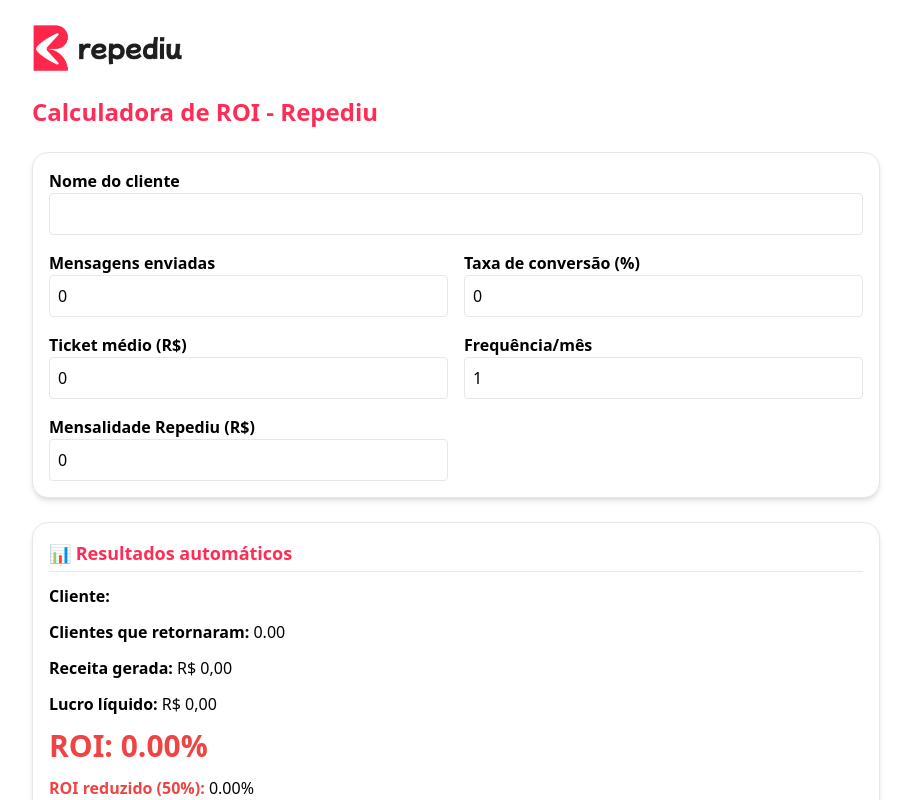
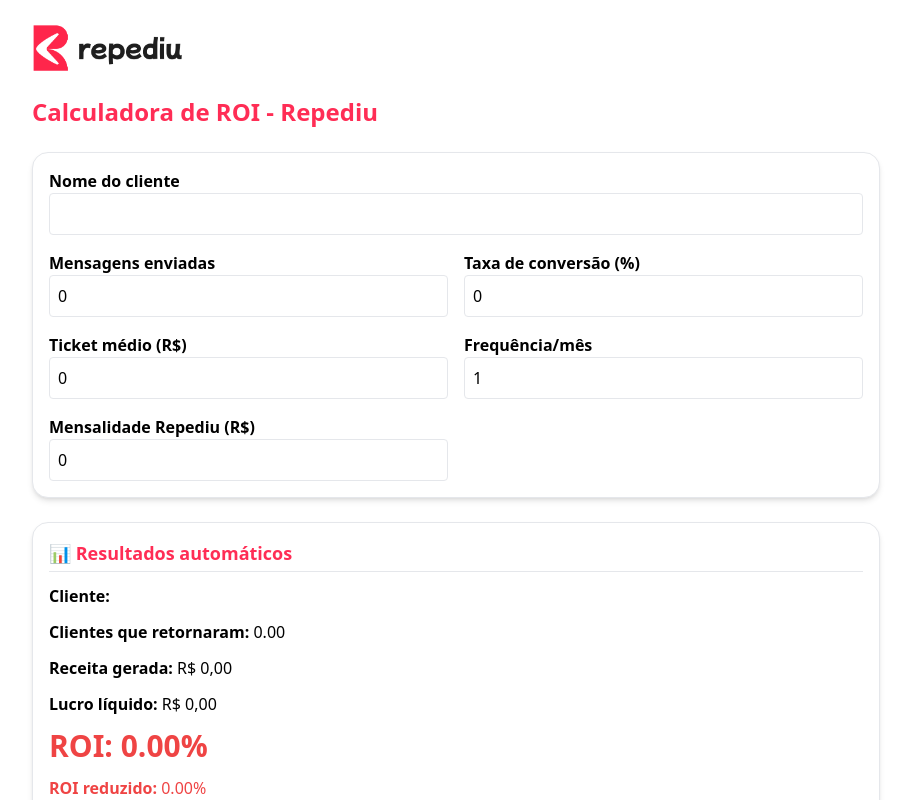
Before and after one commit to mateushclima/calculadoraderoi, a Next.js app: page / in a window 1280 px wide. Shown: the top 800 px of the page, without its empty margins (184-1095 px from the left). Built offline with nearby package versions, Linux system fonts and the light colour scheme.

Commit message:
Add files via upload

```diff
--- a/pages/index.js
+++ b/pages/index.js
@@ -84,10 +84,10 @@
         <p><strong>Receita gerada:</strong> {receita.toLocaleString('pt-BR', { style: 'currency', currency: 'BRL' })}</p>
         <p><strong>Lucro líquido:</strong> {lucro.toLocaleString('pt-BR', { style: 'currency', currency: 'BRL' })}</p>
         <p className="text-3xl font-bold" style={{ color: getCor(roi) }}>ROI: {roi.toFixed(2)}%</p>
-        <p><strong style={{ color: getCor(roiReduc) }}>ROI reduzido (50%):</strong> {roiReduc.toFixed(2)}%</p>
+        <p><span className="font-semibold" style={{ color: getCor(roiReduc) }}>ROI reduzido:</span> <span style={{ color: getCor(roiReduc) }}>{roiReduc.toFixed(2)}%</span></p>
         <div>
           <p className="font-semibold mb-1">Classificação do ROI:</p>
-          <div className="h-4 rounded" style={{ backgroundColor: getCor(roi), width: Math.min(roi, 1000) + "%" }} />
+          <div className="h-4 rounded transition-all duration-300" style={{ backgroundColor: getCor(roi), width: Math.min(Math.max(roi, 5), 100) + "%" }} />
           <span className="inline-block mt-1 px-3 py-1 rounded-full text-white text-sm font-medium" style={{ backgroundColor: getCor(roi) }}>
             {getClassificacao(roi)}
           </span>
```
